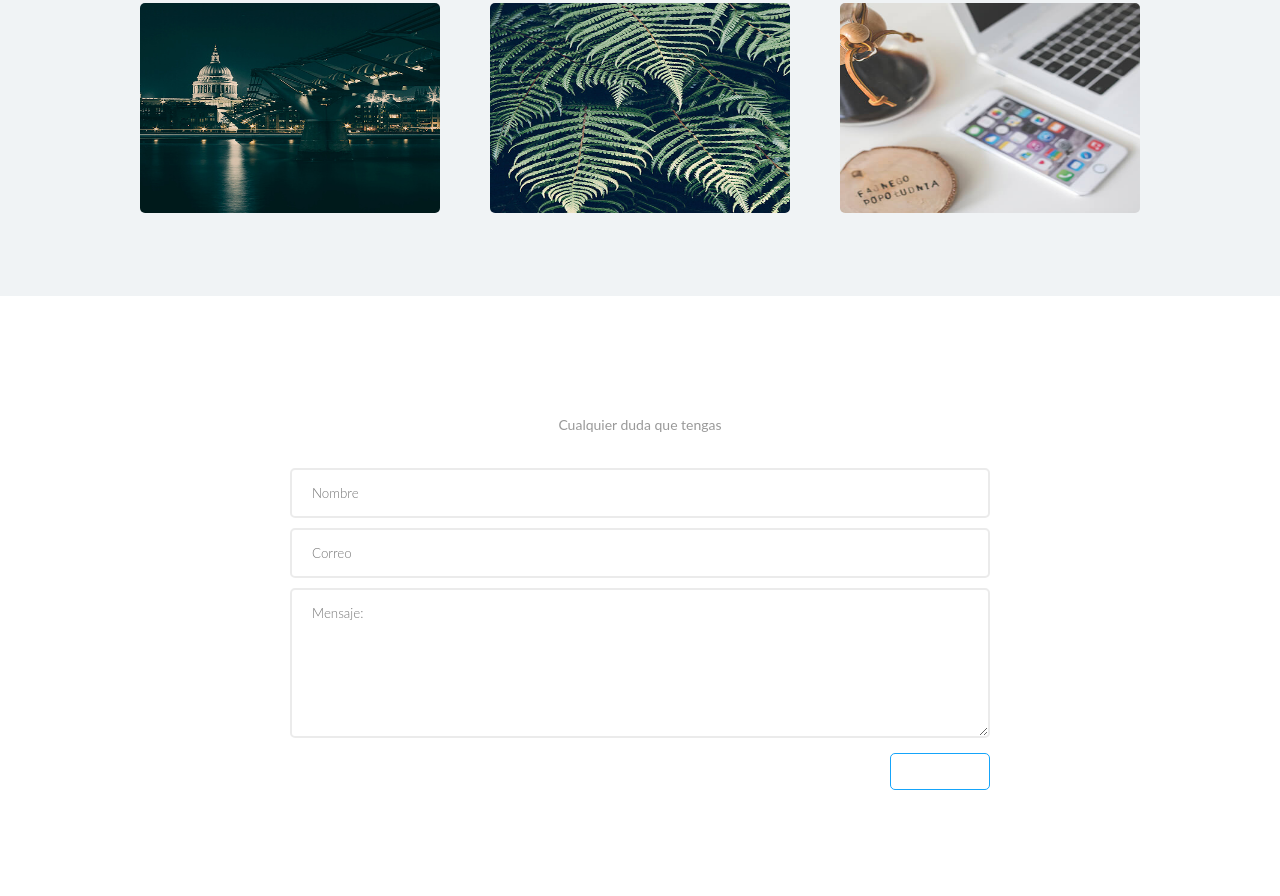
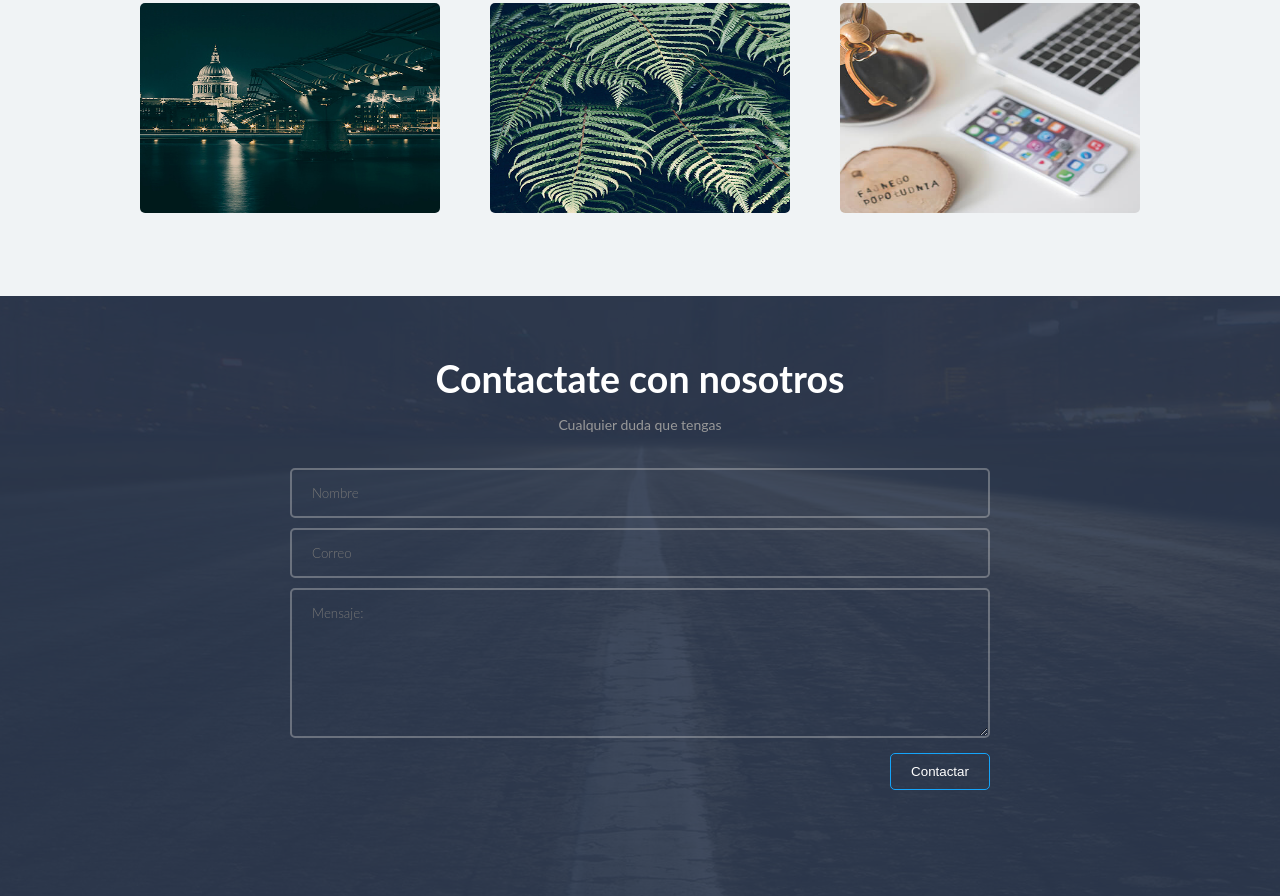
Before and after one commit to KevinCertus/DevelopersKevin, a plain HTML site: page index.html in a window 1280 px wide. Shown: the part 1545-2441 px from the top of the page. Drawn offline with Linux system fonts and the light colour scheme.

Commit message:
Update estilos.css

```diff
--- a/estilos.css
+++ b/estilos.css
@@ -167,7 +167,7 @@ main .portafolio .galeria .fotos img:hover{
 
 footer .contacto{
     height: 600px;
-    background-image: url(../img/footer.png);
+    background-image: url('footer.png');
     background-position:center;
     padding: 60px 0;
 }
```
